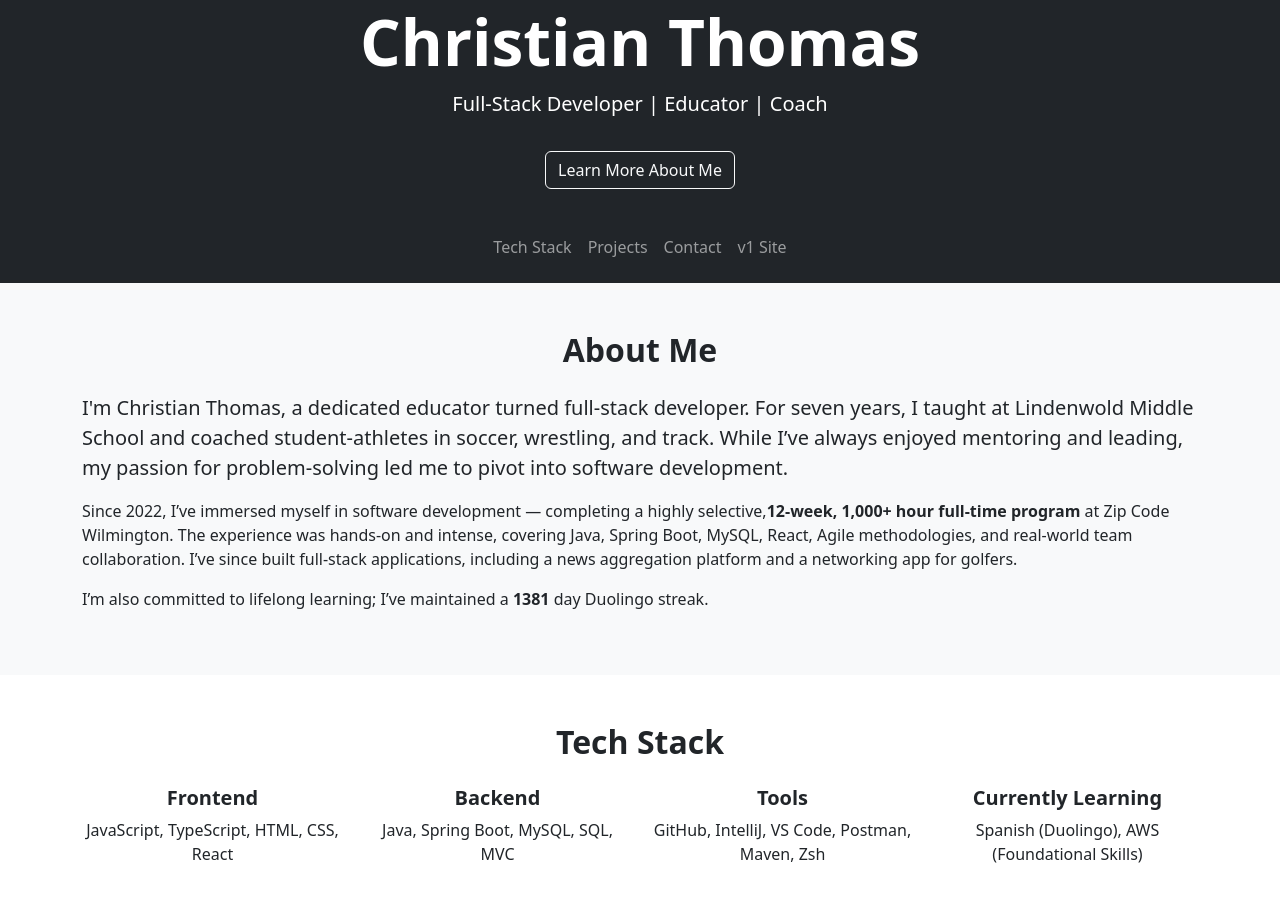
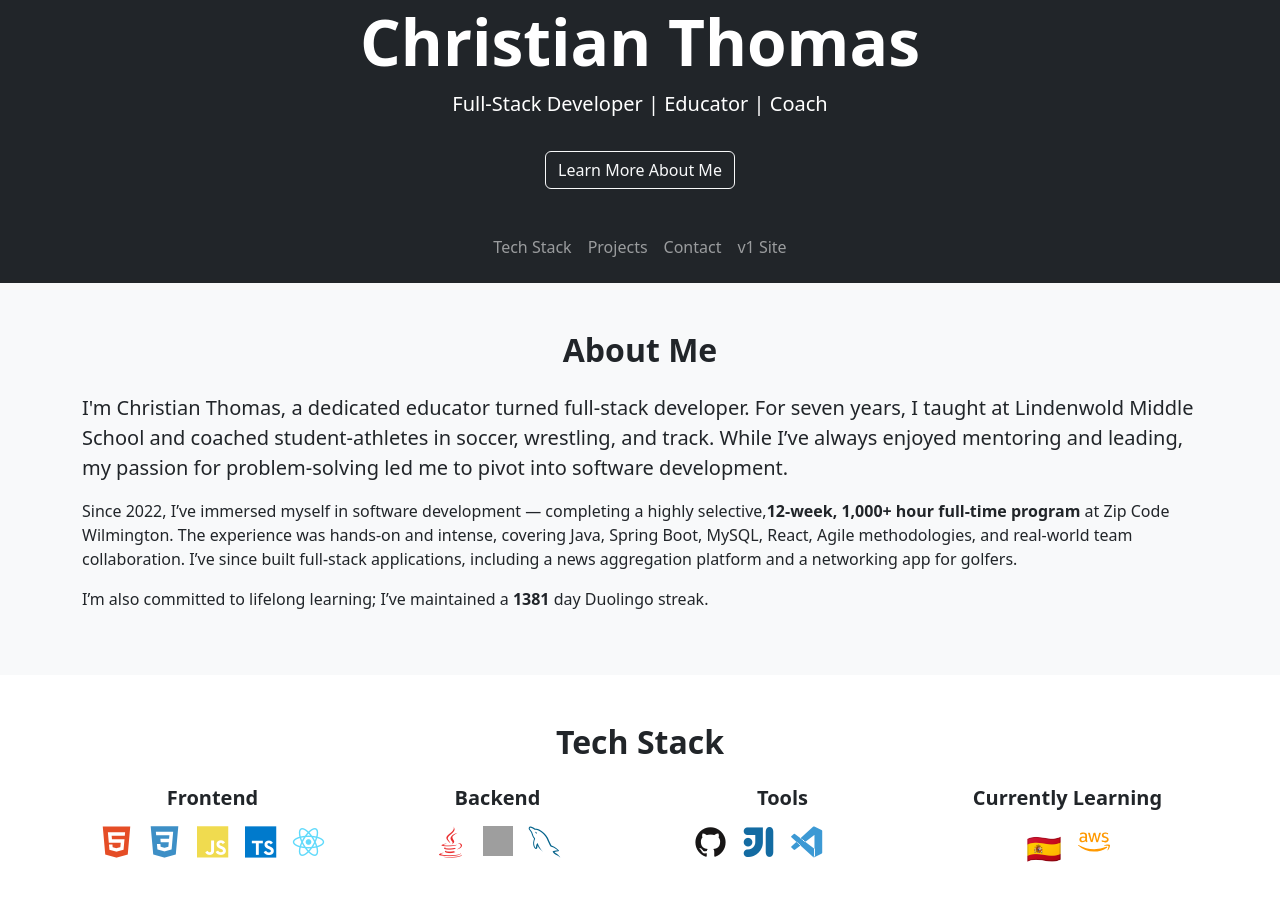
Before and after one commit to christhomas1190/christhomas1190.github.io, a React (Create React App) app in the folder react-portfolio/: page / in a window 1280 px wide. Shown: the top 902 px of the page. Built offline with nearby package versions, Linux system fonts and the light colour scheme; grey boxes are pictures that could not be loaded.

Commit message:
techstac

```diff
--- a/react-portfolio/src/App.css
+++ b/react-portfolio/src/App.css
@@ -36,3 +36,34 @@
     transform: rotate(360deg);
   }
 }
+
+.tech-icon {
+  position: relative;
+  display: inline-block;
+  margin: 0.5rem;
+  cursor: pointer;
+}
+
+.tech-icon .tooltip-text {
+  visibility: hidden;
+  width: max-content;
+  background-color: #333;
+  color: #fff;
+  text-align: center;
+  padding: 4px 8px;
+  border-radius: 6px;
+  font-size: 0.8rem;
+  position: absolute;
+  z-index: 1;
+  bottom: 125%;
+  left: 50%;
+  transform: translateX(-50%);
+  opacity: 0;
+  transition: opacity 0.3s;
+  white-space: nowrap;
+}
+
+.tech-icon:hover .tooltip-text {
+  visibility: visible;
+  opacity: 1;
+}
--- a/react-portfolio/src/components/TechStack.js
+++ b/react-portfolio/src/components/TechStack.js
@@ -1,4 +1,5 @@
 import React from 'react';
+import { FaAws } from 'react-icons/fa';
 
 export default function TechStack() {
   return (
@@ -6,21 +7,104 @@ export default function TechStack() {
       <div className="container">
         <h2 className="text-center fw-bold mb-4">Tech Stack</h2>
         <div className="row text-center">
+
+          {/* Frontend */}
           <div className="col-md-3 mb-4">
             <h5 className="fw-bold">Frontend</h5>
-            <p>JavaScript, TypeScript, HTML, CSS, React</p>
+            <div className="d-flex justify-content-center flex-wrap">
+              <div className="tech-icon">
+                <i className="devicon-html5-plain colored" style={{ fontSize: '2rem' }}></i>
+                <div className="tooltip-text">HTML5</div>
+              </div>
+              <div className="tech-icon">
+                <i className="devicon-css3-plain colored" style={{ fontSize: '2rem' }}></i>
+                <div className="tooltip-text">CSS3</div>
+              </div>
+              <div className="tech-icon">
+                <i className="devicon-javascript-plain colored" style={{ fontSize: '2rem' }}></i>
+                <div className="tooltip-text">JavaScript</div>
+              </div>
+              <div className="tech-icon">
+                <i className="devicon-typescript-plain colored" style={{ fontSize: '2rem' }}></i>
+                <div className="tooltip-text">TypeScript</div>
+              </div>
+              <div className="tech-icon">
+                <i className="devicon-react-original colored" style={{ fontSize: '2rem' }}></i>
+                <div className="tooltip-text">React</div>
+              </div>
+            </div>
           </div>
+
+
+          {/* Backend */}
           <div className="col-md-3 mb-4">
             <h5 className="fw-bold">Backend</h5>
-            <p>Java, Spring Boot, MySQL, SQL, MVC</p>
+            <div className="d-flex justify-content-center flex-wrap">
+              <div className="tech-icon">
+                <i className="devicon-java-plain colored" style={{ fontSize: '2rem' }}></i>
+                <div className="tooltip-text">Java</div>
+              </div>
+              <div className="tech-icon">
+                <img
+                  src="https://cdn.worldvectorlogo.com/logos/spring-3.svg"
+                  alt="Spring Boot"
+                  width="30"
+                  height="30"
+                />
+                <div className="tooltip-text">Spring Boot</div>
+              </div>
+              <div className="tech-icon">
+                <i className="devicon-mysql-plain colored" style={{ fontSize: '2rem' }}></i>
+                <div className="tooltip-text">MySQL</div>
+              </div>
+            </div>
           </div>
+
+
+          {/* Tools */}
           <div className="col-md-3 mb-4">
             <h5 className="fw-bold">Tools</h5>
-            <p>GitHub, IntelliJ, VS Code, Postman, Maven, Zsh</p>
+            <div className="d-flex justify-content-center flex-wrap">
+              <div className="tech-icon">
+                <i className="devicon-github-original colored" style={{ fontSize: '2rem' }}></i>
+                <div className="tooltip-text">GitHub</div>
+              </div>
+              <div className="tech-icon">
+                <i className="devicon-intellij-plain colored" style={{ fontSize: '2rem' }}></i>
+                <div className="tooltip-text">IntelliJ IDEA</div>
+              </div>
+              <div className="tech-icon">
+                <i className="devicon-vscode-plain colored" style={{ fontSize: '2rem' }}></i>
+                <div className="tooltip-text">Visual Studio Code</div>
+              </div>
+              <div className="tech-icon">
+                <i className="devicon-postman-plain colored" style={{ fontSize: '2rem' }}></i>
+                <div className="tooltip-text">Postman</div>
+              </div>
+              <div className="tech-icon">
+                <i className="devicon-maven-plain colored" style={{ fontSize: '2rem' }}></i>
+                <div className="tooltip-text">Maven</div>
+              </div>
+              <div className="tech-icon">
+                <i className="devicon-zsh-plain colored" style={{ fontSize: '2rem' }}></i>
+                <div className="tooltip-text">Zsh</div>
+              </div>
+            </div>
           </div>
+
+          {/* Currently Learning */}
           <div className="col-md-3 mb-4">
             <h5 className="fw-bold">Currently Learning</h5>
-            <p>Spanish (Duolingo), AWS (Foundational Skills)</p>
+            <div className="d-flex justify-content-center flex-wrap">
+              <div className="tech-icon">
+                <span role="img" aria-label="Spanish" style={{ fontSize: '1.8rem' }}>🇪🇸</span>
+                <div className="tooltip-text">Spanish (Duolingo)</div>
+              </div>
+              <div className="tech-icon">
+                <FaAws size={32} color="#FF9900" />
+                <div className="tooltip-text">Amazon Web Services (AWS)</div>
+              </div>
+            </div>
           </div>
         </div>
       </div>
```
